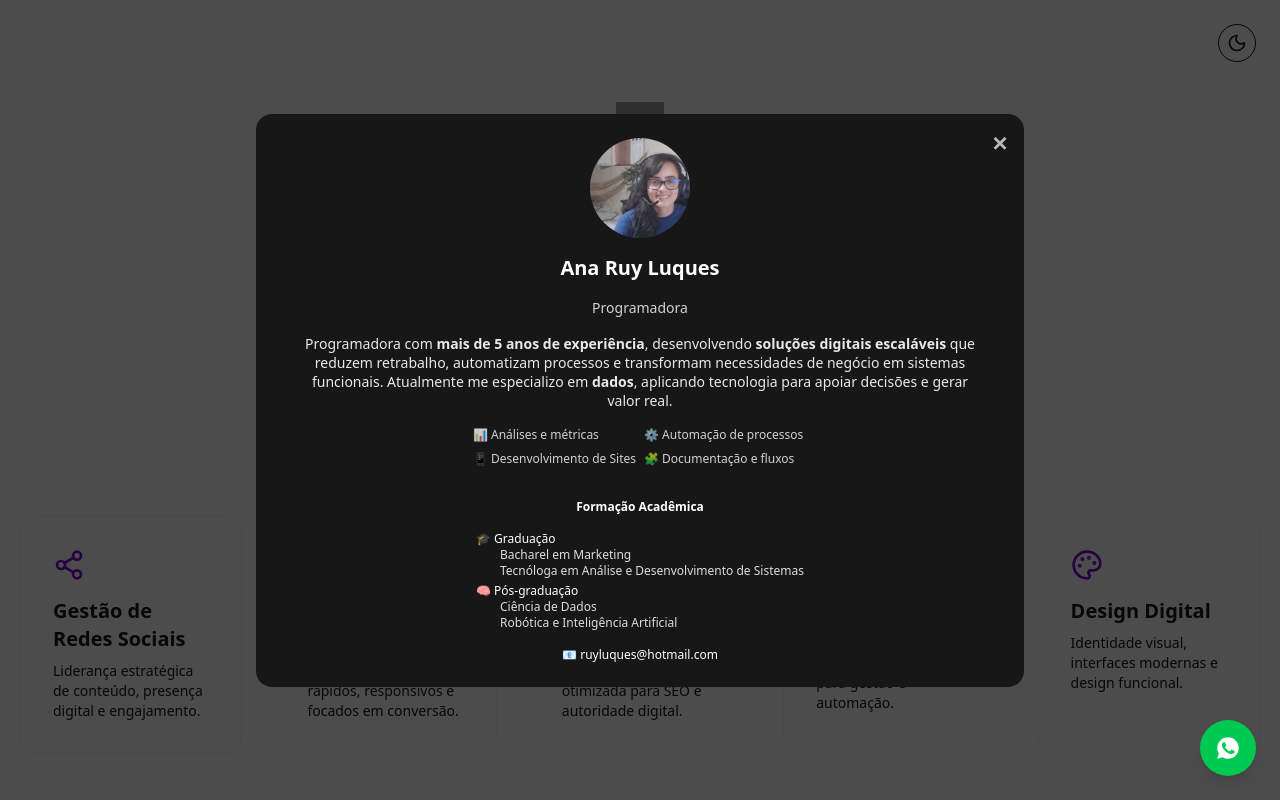
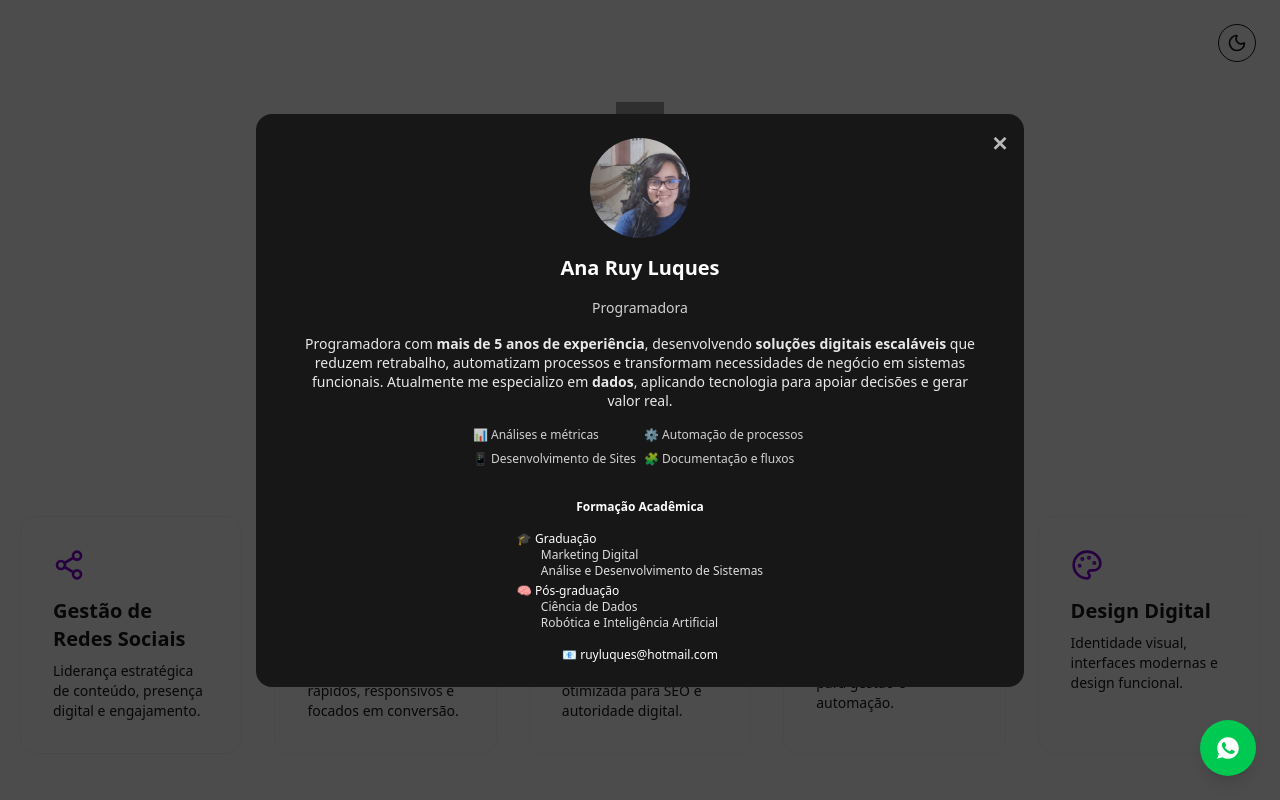
Before and after one commit to RuyLuques/ruyluques, a Next.js app: page / in a window 1280 px wide. Both pictures are taken after a click on the button "Quem é Ruy Luques?". Shown: the top 800 px of the page. Built offline with nearby package versions, Linux system fonts and the light colour scheme; grey boxes are pictures that could not be loaded.

Commit message:
atualização no conteudo da seção sobre mim

```diff
--- a/app/components/AboutModal.tsx
+++ b/app/components/AboutModal.tsx
@@ -66,10 +66,10 @@ export default function AboutModal({ open, onClose }: AboutModalProps) {
                                 🎓 Graduação
                             </p>
                             <p className="ml-6">
-                                Bacharel em Marketing
+                                Marketing Digital
                             </p>
                             <p className="ml-6">
-                                Tecnóloga em Análise e Desenvolvimento de Sistemas
+                                Análise e Desenvolvimento de Sistemas
                             </p>
                         </div>
 
```
